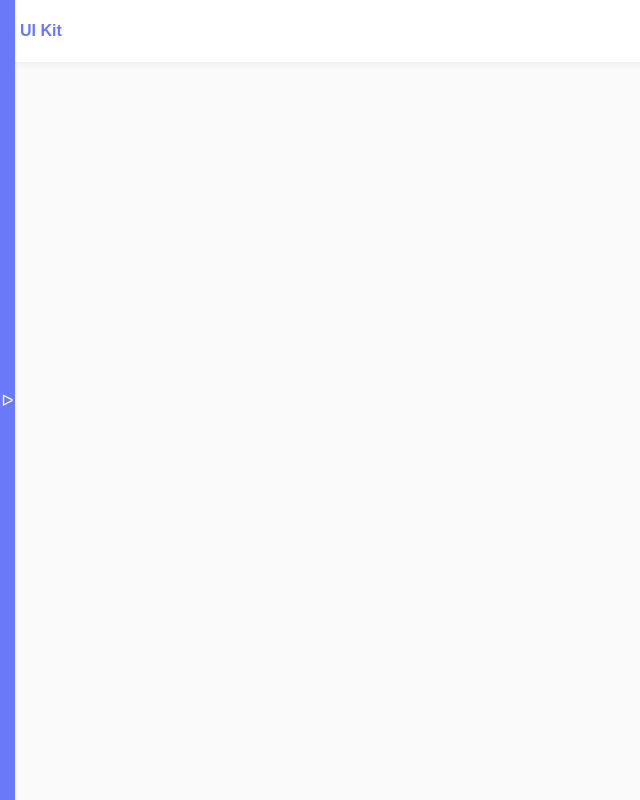
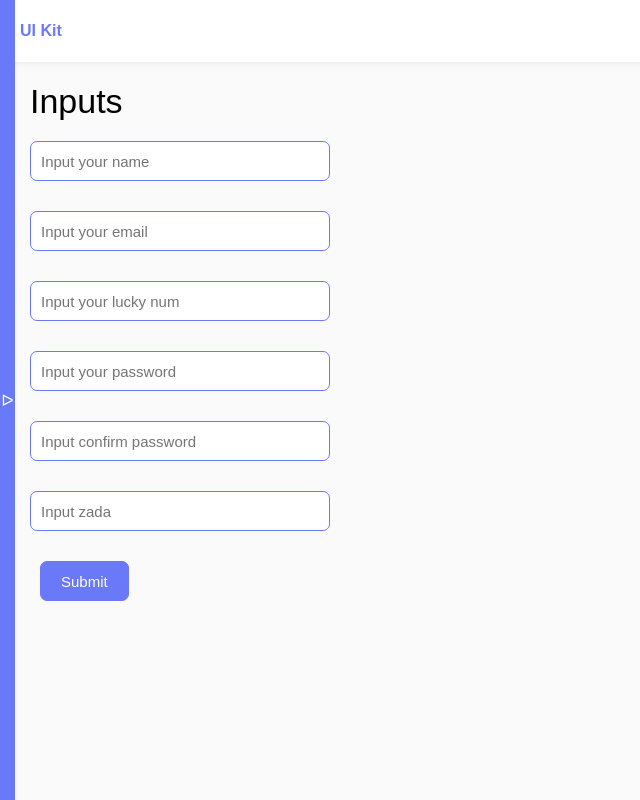
Before and after one commit to mirzahanmirzahanov/UI-KIT-vue-3, a Vue app: page /input in a window 1280 px wide. Shown: the whole page, without its empty margins (0-640 px from the left). Built offline with nearby package versions, Linux system fonts and the light colour scheme.

Commit message:
completed input component with using vuelidate lib

```diff
--- a/package.json
+++ b/package.json
@@ -12,6 +12,8 @@
     "@fortawesome/fontawesome-svg-core": "^6.4.2",
     "@fortawesome/free-regular-svg-icons": "^6.4.2",
     "@fortawesome/vue-fontawesome": "^3.0.3",
+    "@vuelidate/core": "^2.0.3",
+    "@vuelidate/validators": "^2.0.3",
     "vue": "^3.3.4",
     "vue-router": "^4.2.4"
   },
--- /dev/null
+++ b/src/components/VInput.vue
@@ -0,0 +1,131 @@
+<script setup>
+const props = defineProps({
+  errors: {
+    type: Array,
+    required: false,
+  },
+  value: {
+    type: String,
+    default: "",
+  },
+  name: {
+    type: String,
+    required: true,
+  },
+  type: {
+    type: String,
+    default: "text",
+  },
+  placeholder: {
+    type: String,
+    required: true,
+  },
+  label: {
+    type: String,
+    required: true,
+  },
+  width: {
+    type: String,
+    default: "300px",
+  },
+  autocomplete: {
+    type: String,
+    default: "off",
+  },
+});
+
+const emits = defineEmits(["update:value"]);
+
+const updateValue = (e) => {
+  emits("update:value", e.target.value);
+};
+</script>
+
+<template>
+  <div class="form-input" :style="{ width: width }">
+    <input
+      class="input-text"
+      :type="type"
+      :name="name"
+      :id="name"
+      :placeholder="placeholder"
+      :value="value"
+      @input="updateValue"
+      :autocomplete="autocomplete"
+    />
+    <label :for="name" class="input-label"> {{ label }}</label>
+    <TransitionGroup>
+      <div class="form-error"
+      v-for="error in errors"
+      :key="error.$uid">
+        <div class="form-error--message">{{ error.$message }}</div>
+      </div>
+    </TransitionGroup>
+  </div>
+</template>
+
+<style lang="scss" scoped>
+@import "@/styles/variables.scss";
+
+.form {
+  &-input {
+    margin-bottom: 30px;
+    position: relative;
+  }
+  &-error {
+    background: $danger;
+    margin-top: 4px;
+    border-radius: 7px;
+    font-size: 13px;
+    color: #fff;
+    padding: 5px;
+  }
+}
+.input {
+  &-text {
+    border: 1px solid $primary;
+    padding: 0 10px;
+    height: 40px;
+    border-radius: 7px;
+    font-size: 15px;
+    width: 100%;
+    position: relative;
+    z-index: 1;
+    &:focus {
+      & + .input-label {
+        z-index: 1;
+        opacity: 1;
+        top: -20px;
+      }
+    }
+    &:not(:placeholder-shown) {
+      & + .input-label {
+        z-index: 1;
+        opacity: 1;
+        top: -20px;
+      }
+    }
+  }
+  &-label {
+    font-weight: bold;
+    display: block;
+    position: absolute;
+    top: 20px;
+    opacity: 0;
+    z-index: -1;
+    transition: 0.3s;
+    font-size: 13px;
+    color: $primary;
+  }
+}
+
+.v-enter-active,
+.v-leave-active {
+  transition: opacity 0.5s ease;
+}
+
+.v-enter-from,
+.v-leave-to {
+  opacity: 0;
+}
+</style>
--- a/src/components/layout/Sidebar.vue
+++ b/src/components/layout/Sidebar.vue
@@ -14,6 +14,7 @@ const links = ref([
   { name: "Checkbox", href: "/checkbox" },
   { name: "RadioButton", href: "/radiobutton" },
   { name: "ProgressBar", href: "/progress" },
+  { name: "Input", href: "/input" },
 ]);
 </script>
 
--- /dev/null
+++ b/src/pages/InputPage.vue
@@ -0,0 +1,117 @@
+<script setup>
+import VInput from "../components/VInput.vue";
+import VButton from "../components/VButton.vue";
+import { ref, computed } from "vue";
+import useVuelidate from "@vuelidate/core";
+import {
+  helpers,
+  minLength,
+  maxLength,
+  numeric,
+  email,
+  sameAs,
+} from "@vuelidate/validators";
+
+const validateRules = computed(() => ({
+  userName: {
+    minLength: helpers.withMessage("Введите минимум 4 символа!", minLength(4)),
+  },
+  userEmail: {
+    email: helpers.withMessage("Введите корректный email!", email),
+  },
+  userLuckyNum: {
+    numeric: helpers.withMessage("Введите число!", numeric),
+    maxLength: helpers.withMessage(
+      "Введите число не больше 6 символов!",
+      maxLength(6)
+    ),
+  },
+  userConfirmPass: {
+    sameAsPassword: helpers.withMessage(
+      "Пароли не совпадают!",
+      sameAs(userPass.value)
+    ),
+  },
+  customField: {
+    customField: helpers.withMessage("Должно быть слово zada!", customValid),
+  },
+}));
+
+const userName = ref("");
+const userEmail = ref("");
+const userLuckyNum = ref("");
+const userPass = ref("");
+const userConfirmPass = ref("");
+const customField = ref("");
+
+const customValid = (value) => value.includes("zada");
+
+const submitForm = () => {
+  v.value.$touch();
+  if (v.value.$error) return console.log(v.value.$errors);
+  alert("Форма отправлена успешно!");
+};
+
+const v = useVuelidate(validateRules, {
+  userName,
+  userEmail,
+  userLuckyNum,
+  userConfirmPass,
+  customField,
+});
+</script>
+
+<template>
+  <div class="input-page">
+    <div class="input-page__container">
+      <h1 class="heading-1">Inputs</h1>
+      <form @submit.prevent="submitForm">
+        <VInput
+          :label="'Your name'"
+          :name="'name'"
+          :placeholder="'Input your name'"
+          v-model:value="v.userName.$model"
+          :errors="v.userName.$errors"
+        />
+        <VInput
+          :label="'Your email'"
+          :name="'email'"
+          :placeholder="'Input your email'"
+          v-model:value="v.userEmail.$model"
+          :errors="v.userEmail.$errors"
+        />
+        <VInput
+          :label="'Your lucky num'"
+          :name="'luckyNum'"
+          :placeholder="'Input your lucky num'"
+          v-model:value="v.userLuckyNum.$model"
+          :errors="v.userLuckyNum.$errors"
+        />
+        <VInput
+          :label="'Your password'"
+          :name="'pass'"
+          :placeholder="'Input your password'"
+          v-model:value="userPass"
+          :type="'password'"
+        />
+        <VInput
+          :label="'Confirm password'"
+          :name="'confirmPass'"
+          :placeholder="'Input confirm password'"
+          v-model:value="v.userConfirmPass.$model"
+          :errors="v.userConfirmPass.$errors"
+        />
+        <VInput
+          :label="'Check zada'"
+          :name="'zadaField'"
+          :placeholder="'Input zada'"
+          v-model:value="v.customField.$model"
+          :errors="v.customField.$errors"
+        />
+        <VButton :label="'Submit'" :color="'primary'" />
+      </form>
+    </div>
+  </div>
+</template>
+
+<style lang="scss" scoped></style>
--- a/src/router/index.js
+++ b/src/router/index.js
@@ -5,6 +5,7 @@ import ButtonPage from '@/pages/ButtonPage.vue'
 import CheckboxPage from '@/pages/CheckboxPage.vue'
 import RadioButtonPage from '@/pages/RadioButtonPage.vue'
 import ProgressPage from '@/pages/ProgressPage.vue'
+import InputPage from '@/pages/InputPage.vue'
 
 const router = createRouter({
 	history: createWebHistory()
@@ -40,6 +41,11 @@ const router = createRouter({
 			name: 'Progress',
 			component: ProgressPage
 		},
+		{
+			path: '/input',
+			name: 'InputPage',
+			component: InputPage
+		},
 	]
 })
 
--- a/src/styles/global.scss
+++ b/src/styles/global.scss
@@ -34,3 +34,8 @@ body,
 		display: block;
 	}
 }
+
+input {
+	border: none;
+	outline: none;
+}
```
Also changed, not shown: 1 other file (tests, documents, lock files or other folders).
